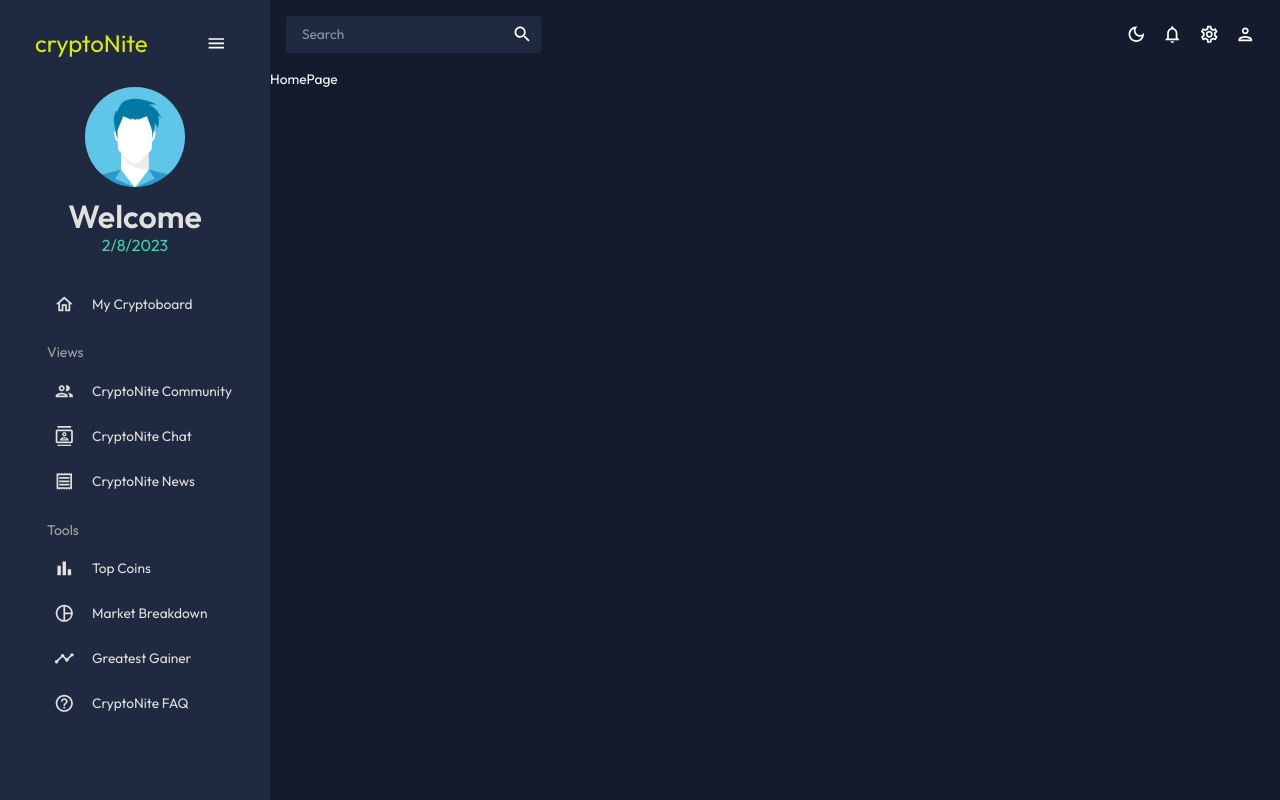
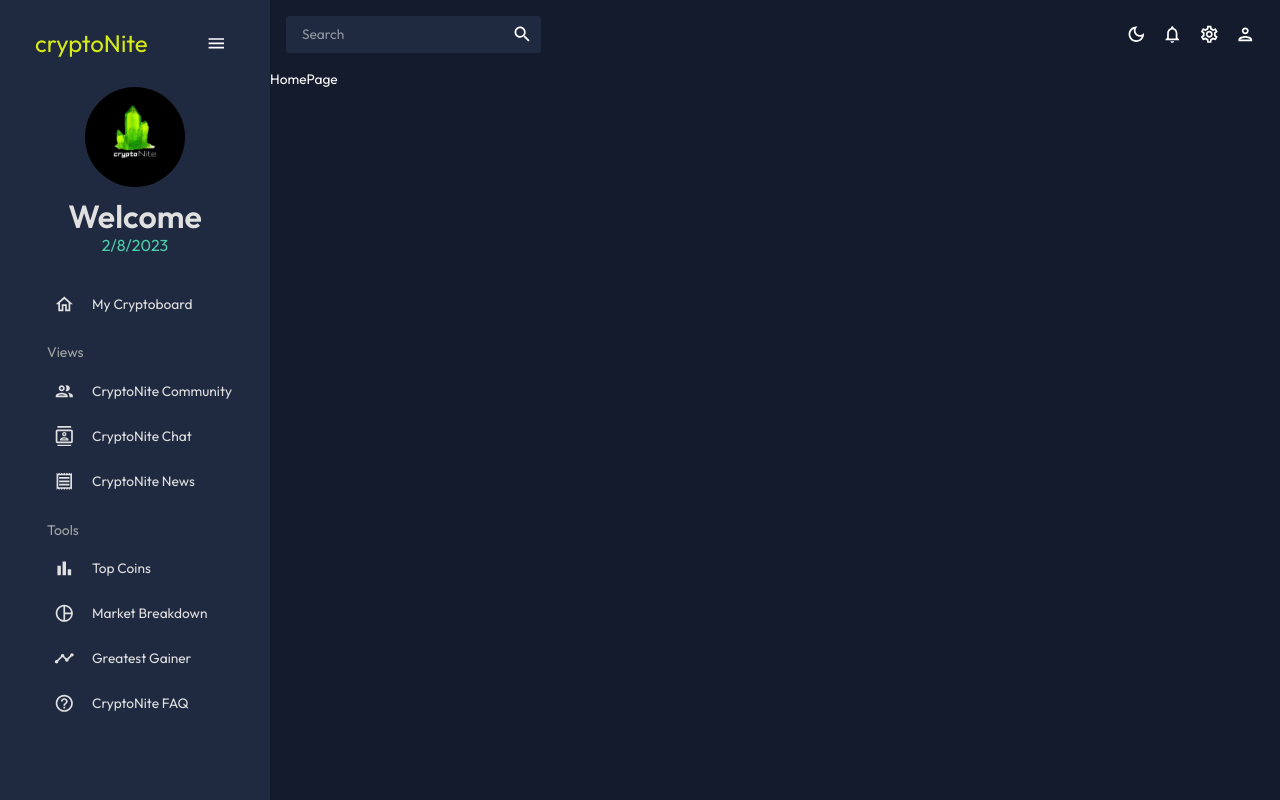
Before and after one commit to anthonyBosek/cryptoNite, a React (Create React App) app in the folder client/: page / in a window 1280 px wide. Built offline with nearby package versions, Linux system fonts and the light colour scheme.

Commit message:
added logo

```diff
--- a/client/src/views/global/SideNav.jsx
+++ b/client/src/views/global/SideNav.jsx
@@ -13,7 +13,7 @@ import BarChartOutlinedIcon from "@mui/icons-material/BarChartOutlined";
 import PieChartOutlineOutlinedIcon from "@mui/icons-material/PieChartOutlineOutlined";
 import TimelineOutlinedIcon from "@mui/icons-material/TimelineOutlined";
 import MenuOutlinedIcon from "@mui/icons-material/MenuOutlined";
-
+//import Logo from ""
 const Item = ({ title, to, icon, selected, setSelected }) => {
   const theme = useTheme();
   const colors = tokens(theme.palette.mode);
@@ -93,7 +93,7 @@ const Sidebar = () => {
                   alt="profile-user"
                   width="100px"
                   height="100px"
-                  src={`../../assets/avatar.jpg`}
+                  src={`../../assets/cryptoNitecanva.png`}
                   // src={`../../assets/logo.jpg`}
                   style={{ cursor: "pointer", borderRadius: "50%" }}
                 />
```
Also changed, not shown: client/public/assets/cryptoNitecanva.png (added).
